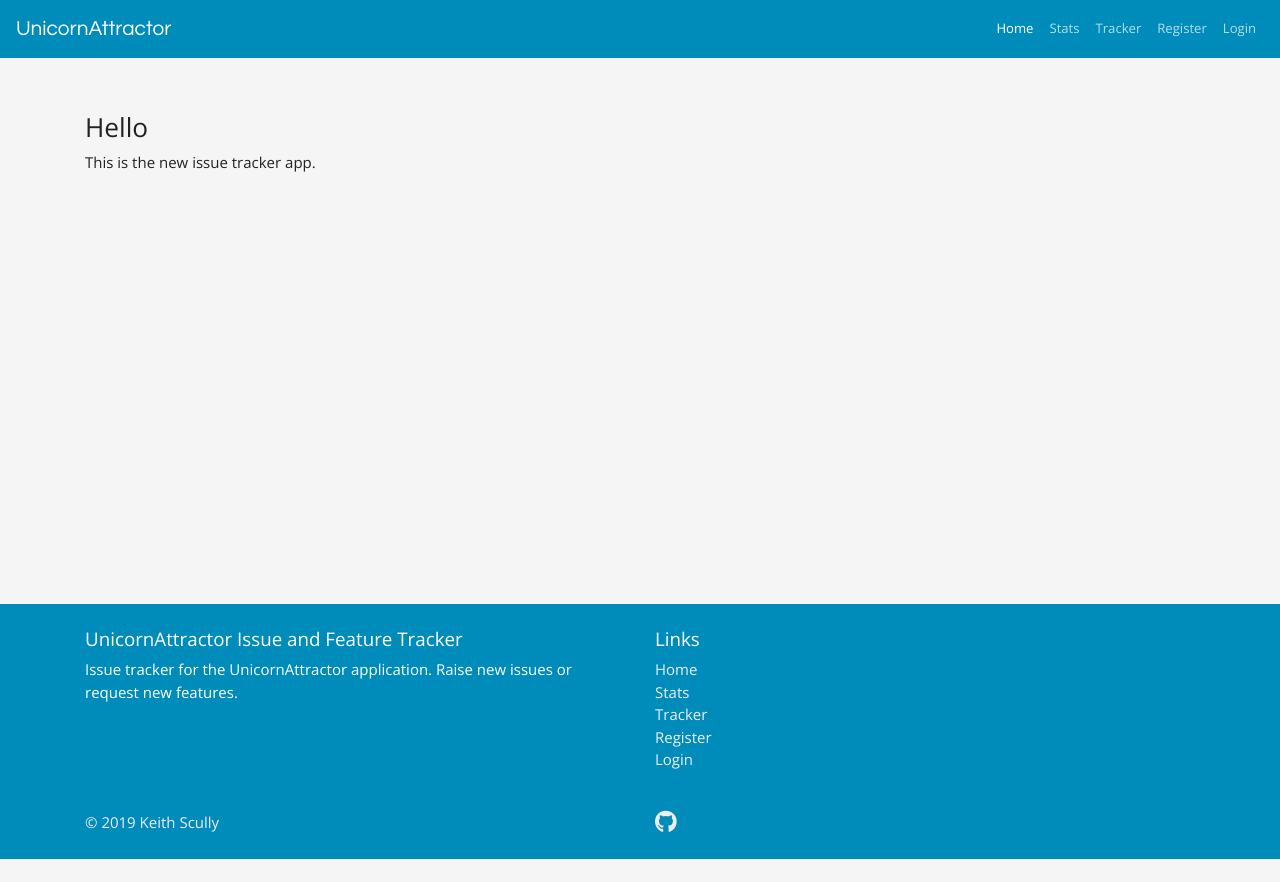
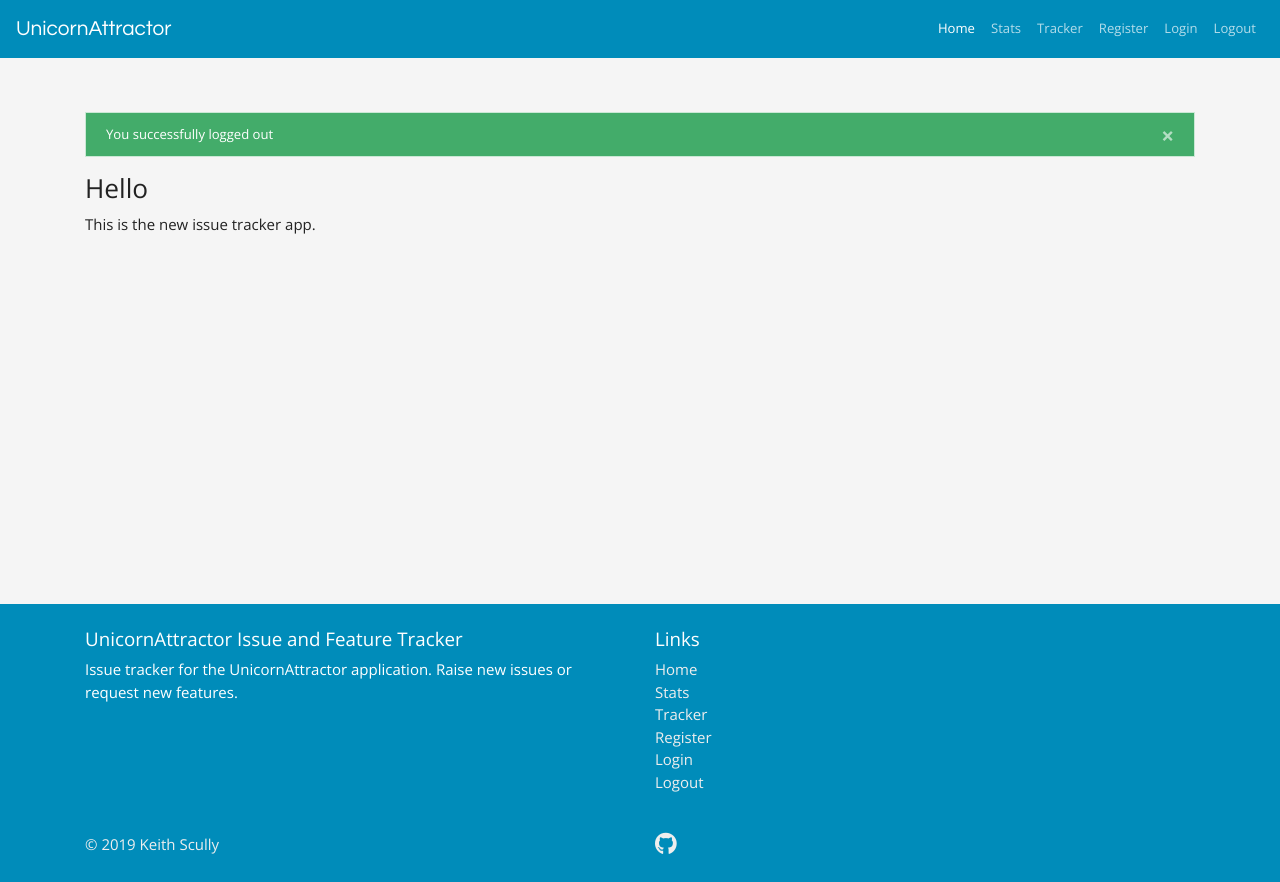
Before and after one commit to kes2401/issue-tracker, a Django app: page / in a window 1280 px wide. Before the commit the page ends 859 px from the top, so only its background shows below. Run offline with Django 3.2, Linux system fonts and the light colour scheme; tables that the repository leaves empty hold one stand-in row (values such as "Sample post"); one stand-in notice (Sample message) is shown; some libraries are stand-ins or nearby versions.

Commit message:
Adjust URL path for accounts views , and add logout functionality and messages

```diff
--- /dev/null
+++ b/accounts/urls.py
@@ -0,0 +1,8 @@
+from django.urls import path
+from .views import login, logout
+
+urlpatterns = [
+    path('login/', login, name='login'),
+    path('logout/', logout, name='logout'),
+
+]
--- a/issue_tracker/settings.py
+++ b/issue_tracker/settings.py
@@ -122,3 +122,5 @@ STATIC_URL = '/static/'
 STATICFILES_DIRS = [
     os.path.join(BASE_DIR, "static"),
 ]
+
+MESSAGE_STORAGE = 'django.contrib.messages.storage.session.SessionStorage'
--- a/issue_tracker/urls.py
+++ b/issue_tracker/urls.py
@@ -14,12 +14,11 @@ Including another URLconf
     2. Add a URL to urlpatterns:  path('blog/', include('blog.urls'))
 """
 from django.contrib import admin
-from django.urls import path
+from django.urls import path, include
 from .views import index
-from accounts.views import login
 
 urlpatterns = [
     path('admin/', admin.site.urls),
-    path('', index),
-    path('login/', login),
+    path('', index, name='index'),
+    path('accounts/', include('accounts.urls')),
 ]
--- a/templates/base.html
+++ b/templates/base.html
@@ -35,7 +35,7 @@
             <div class="navbar-collapse collapse" id="navbarColor01">
                 <ul class="navbar-nav ml-auto">
                     <li class="nav-item active">
-                        <a class="nav-link" href="#">Home<span class="sr-only">(current)</span></a>
+                        <a class="nav-link" href="{% url 'index' %}">Home<span class="sr-only">(current)</span></a>
                     </li>
                     <li class="nav-item">
                         <a class="nav-link" href="#">Stats</a>
@@ -47,7 +47,10 @@
                         <a class="nav-link" href="#">Register</a>
                     </li>
                     <li class="nav-item">
-                        <a class="nav-link" href="#">Login</a>
+                        <a class="nav-link" href="{% url 'login' %}">Login</a>
+                    </li>
+                    <li class="nav-item">
+                        <a class="nav-link" href="{% url 'logout' %}">Logout</a>
                     </li>
                 </ul>
             </div>
@@ -55,6 +58,18 @@
     </header>
 
     <main id="main">
+        <div class="container">
+            {% if messages %}
+            <div>
+                {% for message in messages %}
+                <div class="alert alert-dismissible alert-success">
+                    <button type="button" class="close" data-dismiss="alert">&times;</button>
+                    You successfully logged out
+                </div>
+                {% endfor %}
+            </div>
+            {% endif %}
+        </div>
         <div class="container">
             {% block content %}
             {% endblock %}
@@ -72,11 +87,12 @@
                 <div class="col-12 col-md-6">
                     <h5>Links</h5>
                     <ul class="list-unstyled footer-links">
-                        <li><a href="#">Home</a></li>
+                        <li><a href="{% url 'index' %}">Home</a></li>
                         <li><a href="#">Stats</a></li>
                         <li><a href="#">Tracker</a></li>
                         <li><a href="#">Register</a></li>
-                        <li><a href="#">Login</a></li>
+                        <li><a href="{% url 'login' %}">Login</a></li>
+                        <li><a href="{% url 'logout' %}">Logout</a></li>
                     </ul>
                 </div>
             </div>
--- a/templates/index.html
+++ b/templates/index.html
@@ -1,4 +1,5 @@
 {% extends 'base.html' %}
+
 {% block content %}
 <h3>Hello</h3>
 <p>This is the new issue tracker app.</p>
```
Also changed, not shown: accounts/views.py (+9 -1 lines).
